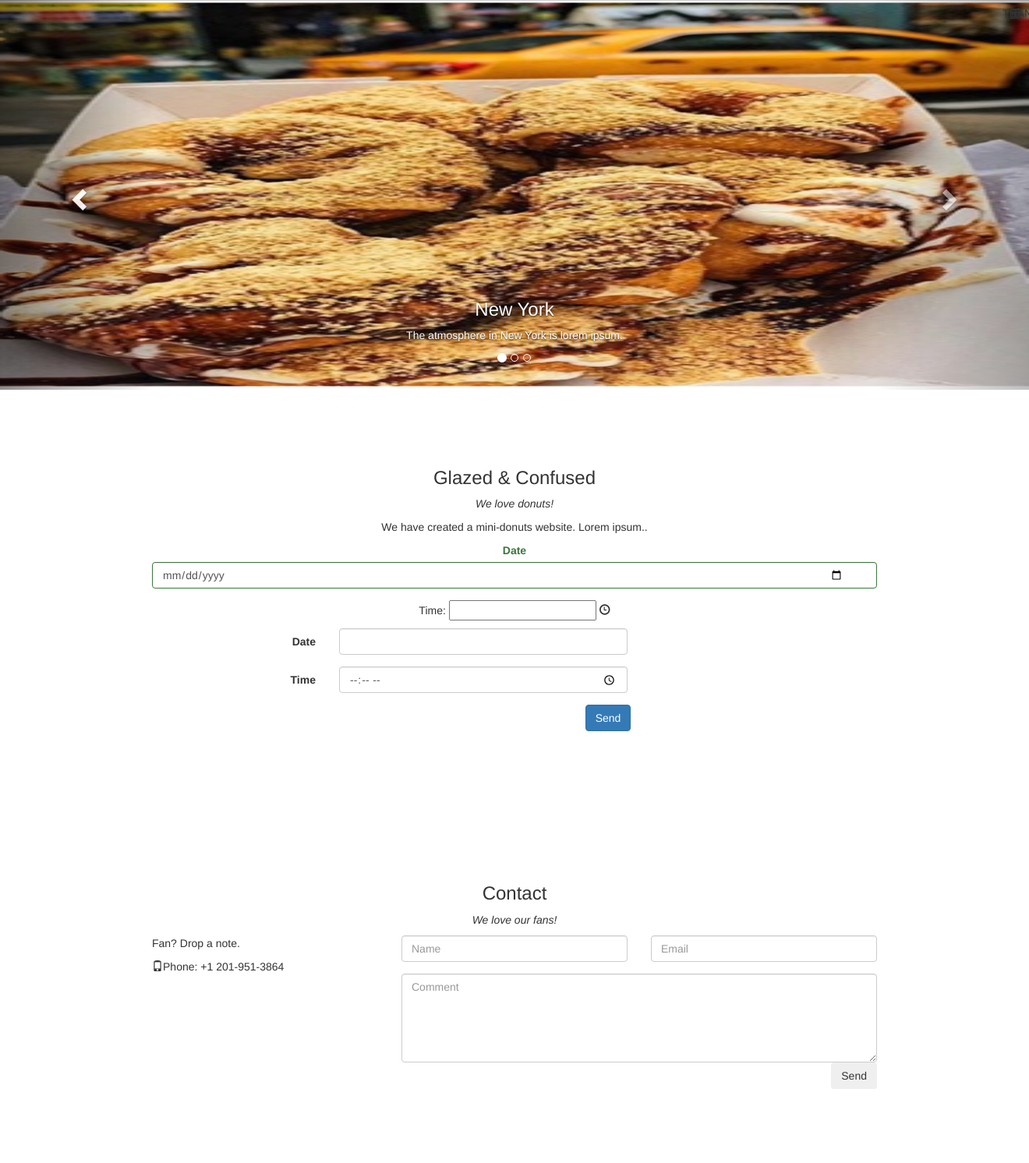
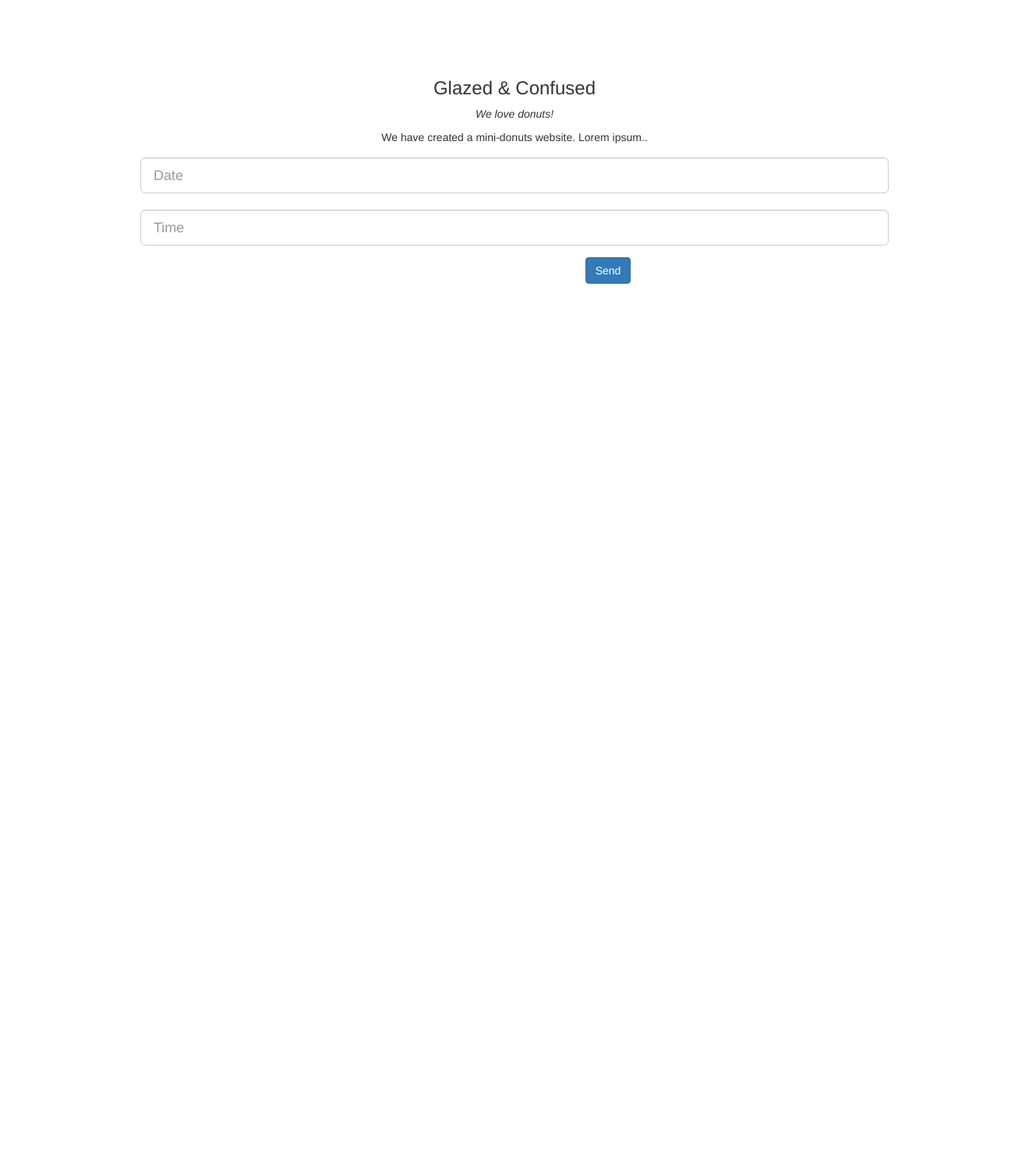
Before and after one commit to seansissman/donuts, a Django app: template donuts/minidonutsnyc/templates/minidonutsnyc/band.html in a window 1320 px wide; the page is wider, and only the part inside the window is pictured. Shown: that part at 78% size. After the commit the page ends 364 px from the top of that part, so only its background shows below. Run offline with Django 3.2, Linux system fonts and the light colour scheme; the template is opened without the code that fills it, so the values that code supplies are empty; some libraries are stand-ins or nearby versions.

Commit message:
updated forms

```diff
--- a/donuts/minidonutsnyc/templates/minidonutsnyc/band.html
+++ b/donuts/minidonutsnyc/templates/minidonutsnyc/band.html
@@ -8,38 +8,18 @@
   <script src="https://ajax.googleapis.com/ajax/libs/jquery/1.12.4/jquery.min.js"></script>
   <script src="https://maxcdn.bootstrapcdn.com/bootstrap/3.3.6/js/bootstrap.min.js"></script>
 
+
   <!-- Date Picker -->
   <link rel="stylesheet" href="https://code.jquery.com/ui/1.12.0/themes/base/jquery-ui.css">
   <!-- <link rel="stylesheet" href="/resources/demos/style.css"> -->
   <script src="https://code.jquery.com/jquery-1.12.4.js"></script>
   <script src="https://code.jquery.com/ui/1.12.0/jquery-ui.js"></script>
   <script src="http://ajax.aspnetcdn.com/ajax/jquery.validate/1.9/jquery.validate.min.js"></script>
-  <script>
-  $(document).ready(function() {
-    $( "#datepicker" ).datepicker();
-  } );
-  </script>
-
 
   <!-- Time Picker -->
   <link rel="stylesheet" href="https://cdnjs.cloudflare.com/ajax/libs/timepicker/1.3.5/jquery.timepicker.min.css">
   <script src="https://cdnjs.cloudflare.com/ajax/libs/timepicker/1.3.5/jquery.timepicker.min.js"></script>
-  <script>
-$(document).ready(function(){
-    $('input.timepicker').timepicker({
-        timeFormat: 'h:mm p',
-    interval: 30,
-    minTime: '0',
-    maxTime: '11:30pm',
-    defaultTime: '9',
-    startTime: '12:00am',
-    dynamic: true,
-    dropdown: true,
-    scrollbar: true
-    });
-});
 
-  </script>
 
   <style>
     .container {
@@ -61,20 +41,25 @@ $(document).ready(function(){
         display: none; /* Hide the carousel text when the screen is less than 600 pixels wide */
     }
     }
+
+    .error{
+      color: red;
+      border-color: red;
+    }
+
   </style>
   <!-- {% load staticfiles %} -->
 </head>
 <body>
 
+<!--
 <div id="myCarousel" class="carousel slide" data-ride="carousel">
-  <!-- Indicators -->
   <ol class="carousel-indicators">
     <li data-target="#myCarousel" data-slide-to="0" class="active"></li>
     <li data-target="#myCarousel" data-slide-to="1"></li>
     <li data-target="#myCarousel" data-slide-to="2"></li>
   </ol>
 
-  <!-- Wrapper for slides -->
   <div class="carousel-inner" role="listbox">
     <div class="item active">
       <img src="/home/sean/projects/donuts_env/donuts/minidonutsnyc/static/minidonutsnyc/img/donuts1.png" alt="donuts1">
@@ -101,7 +86,6 @@ $(document).ready(function(){
     </div>
   </div>
 
-  <!-- Left and right controls -->
   <a class="left carousel-control" href="#myCarousel" role="button" data-slide="prev">
     <span class="glyphicon glyphicon-chevron-left" aria-hidden="true"></span>
     <span class="sr-only">Previous</span>
@@ -112,38 +96,22 @@ $(document).ready(function(){
   </a>
 </div>
 
+-->
 
 <div class="container text-center">
   <h3>Glazed & Confused</h3>
   <p><em>We love donuts!</em></p>
   <p>We have created a mini-donuts website. Lorem ipsum..</p>
 
-  <p class="form-group has-success has-feedback">
-    <label class="control-label">Date</label>
-    <input type="date" class="form-control form-control-success" id="inputSuccess1" placeholder="Date" />
-    <div class="form-control-feedback">THANKS!</div>
-    <i class="glyphicon glyphicon-calendar form-control-feedback"></i>
-  </p>
-
-
-
-
-  <!-- <p>Date: <input type="text" id="datepicker"> <span class="glyphicon glyphicon-calendar"></span></p> -->
-  <p>Time: <input type="text" class="timepicker"> <span class="glyphicon glyphicon-time"></span></p>
-
 <form id="event-rqst" method="post" class="form-horizontal" role="form">
     <div class="form-group">
-        <label class="col-xs-3 control-label">Date</label>
-        <div class="col-xs-5">
-            <input type="text" value="" class="form-control" id="datepicker" name="date" />
-        </div>
+      <label for="datepicker" class="col-xs-5 control-label sr-only">Date</label>
+      <input type="text" placeholder="Date" class="form-control input-lg" id="datepicker" name="thedate" />
     </div>
 
     <div class="form-group">
-        <label class="col-xs-3 control-label">Time</label>
-        <div class="col-xs-5">
-            <input type="time" class="form-control" name="time" />
-        </div>
+      <label for="thetime" class="col-xs-3 control-label sr-only">Time</label>
+      <input type="text" placeholder="Time" class="form-control input-lg timepicker" id="thetime"  name="thetime" />
     </div>
 
     <div class="form-group">
@@ -153,67 +121,91 @@ $(document).ready(function(){
     </div>
 </form>
 
+</div>
 
 <script>
-(function($,W,D)
-{
-    var JQUERY4U = {};
-
-    JQUERY4U.UTIL =
-    {
-        setupFormValidation: function()
+  function setupFormValidation()
   {
       //form validation rules
       $("#event-rqst").validate({
           rules: {
-                    date: {
+            thedate: {
               required: true,
               date: true
             },
+            thetime: {
+              required: true,
+              time: true
+            }
           },
           messages: {
-                    date: "Please enter a date",
+            thedate: {
+              required: "This field is required!",
+              date: "Please enter a date.",
             },
-                focusInvalid: false,
-                focusCleanup: true,
-                highlight: function(date, errorClass) {
-                  $(date).fadeOut(function() {
-                  $(date).fadeIn();
-                  });
+            thetime: {
+              required: "This field is required!",
+              time: "Please enter a time.",
+            }
           },
+          //focusInvalid: false,
+          //focusCleanup: true,
+          //errorClass: "alert alert-danger",
+          /*highlight: function(element, errorClass, validClass) {
+            $(element).addClass(errorClass).removeClass(validClass);
+            $(element.form).find("label[for=" + element.id + "]")
+              .addClass(errorClass);
+          },
+          unhighlight: function(element, errorClass, validClass) {
+            $(element).removeClass(errorClass).addClass(validClass);
+            $(element.form).find("label[for=" + element.id + "]")
+              .removeClass(errorClass);
+          },*/
           submitHandler: function(form) {
               form.submit();
           }
       });
   }
-    }
-
     //when the dom has loaded setup form validation rules
-    $(D).ready(function($) {
-        JQUERY4U.UTIL.setupFormValidation();
+  $(document).ready(function() {
+      setupFormValidation();
   });
 
-})(jQuery, window, document);
+
+<!-- Date Picker -->
+  $(document).ready(function() {
+
+    $( "#datepicker" ).datepicker({
+        //onSelect: function(date) {
+            //alert(date);
+            //setupFormValidation();
+            //document.getElementById("datepicker").focus();
+            //$("#datepicker").focus();
+            //document.getElementById("timepicker").focus();
+        //}
+    } ).on('change', function() {
+        $(this).valid();
+    });
+
+    $('input.timepicker').timepicker({
+      timeFormat: 'h:mm p',
+      interval: 30,
+      minTime: '0',
+      maxTime: '11:30pm',
+      //defaultTime: '9',
+      startTime: '12:00am',
+      dynamic: true,
+      dropdown: true,
+      scrollbar: true
+    }).on('change', function() {
+      $(this).valid()
+    });
+
+  } );
 
 
-
-
-
-
-
-
-
-
-
-
-
-
-
-
-
-
-
-
+//  $(document).ready(function(){
+//  });
 
 
 /*
@@ -260,43 +252,8 @@ $(document).ready(
 
 );
 */
+
 </script>
-
-
-
-
-
-</div>
-
-
-<div class="container">
-  <h3 class="text-center">Contact</h3>
-  <p class="text-center"><em>We love our fans!</em></p>
-  <div class="row test">
-    <div class="col-md-4">
-      <p>Fan? Drop a note.</p>
-      <!-- <p><span class="glyphicon glyphicon-map-marker"></span>New York, NY, US</p> -->
-      <p><span class="glyphicon glyphicon-phone"></span>Phone: +1 201-951-3864</p>
-      <!-- <p><span class="glyphicon glyphicon-envelope"></span>Email: mail@mail.com</p> -->
-    </div>
-    <div class="col-md-8">
-      <div class="row">
-        <div class="col-sm-6 form-group">
-          <input class="form-control" id="name" name="name" placeholder="Name" type="text" required>
-        </div>
-        <div class="col-sm-6 form-group">
-          <input class="form-control" id="email" name="email" placeholder="Email" type="email" required>
-        </div>
-      </div>
-      <textarea class="form-control" id="comments" name="comments" placeholder="Comment" rows="5"></textarea>
-      <div class="row">
-        <div class="col-md-12 form-group">
-          <button class="btn pull-right" type="submit">Send</button>
-        </div>
-      </div>
-    </div>
-  </div>
-</div>
 
 </body>
 </html>
```
Lines whose indentation alone changed are shown as unchanged.
